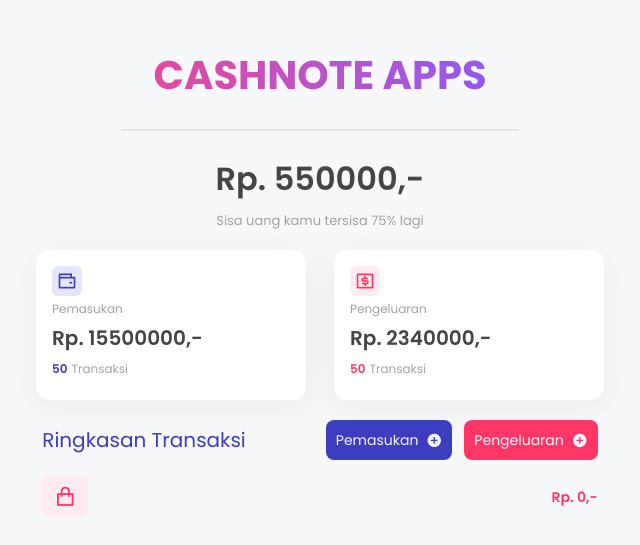
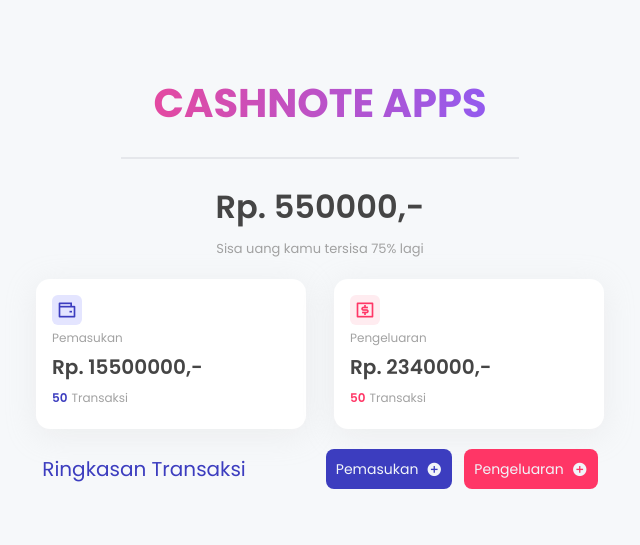
Before and after one commit to ramaherdianto/cashnote-app, a React (Vite) app: page / in a window 1280 px wide. Shown: the part 131-676 px from the top of the page, without its empty margins (320-960 px from the left). Built offline with nearby package versions, Linux system fonts and the light colour scheme.

Commit message:
feat: fix bug list transactions

```diff
--- a/src/App.jsx
+++ b/src/App.jsx
@@ -7,14 +7,7 @@
     const [currentMoney, setCurrentMoney] = useState(550000);
     const [income, setIncome] = useState(15500000);
     const [outcome, setOutcome] = useState(2340000);
-    const [summary, setSummary] = useState([
-        {
-            namaTransaksi: '',
-            nominal: 0,
-            tanggal: '',
-            kategori: '',
-        },
-    ]);
+    const [summary, setSummary] = useState([]);
 
     const tambahTransaksi = (obj) => {
         setSummary([...summary, obj]);
@@ -80,9 +73,9 @@
                     </div>
                 </div>
 
-                <div className='all-transaction-wrapper flex flex-col gap-3'>
-                    {summary.map((transaction, index) => {
-                        return (
+                {summary?.map((transaction, index) => {
+                    return (
+                        <div className='all-transaction-wrapper flex flex-col gap-3'>
                             <div
                                 key={index}
                                 className='transaction-item flex items-center justify-between'
@@ -122,9 +115,9 @@
                                     </h3>
                                 </div>
                             </div>
-                        );
-                    })}
-                </div>
+                        </div>
+                    );
+                })}
             </div>
         </div>
     );
```
